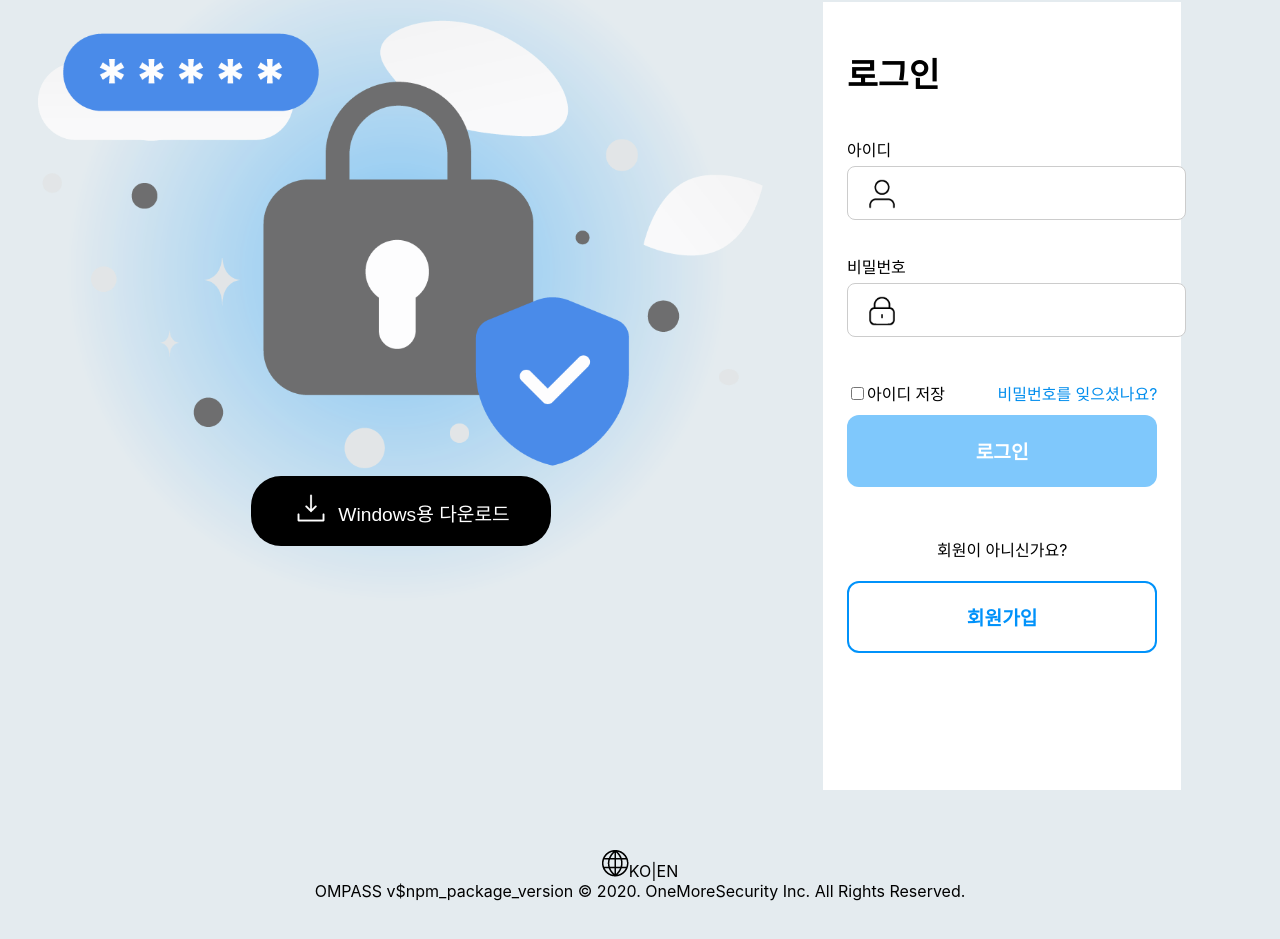
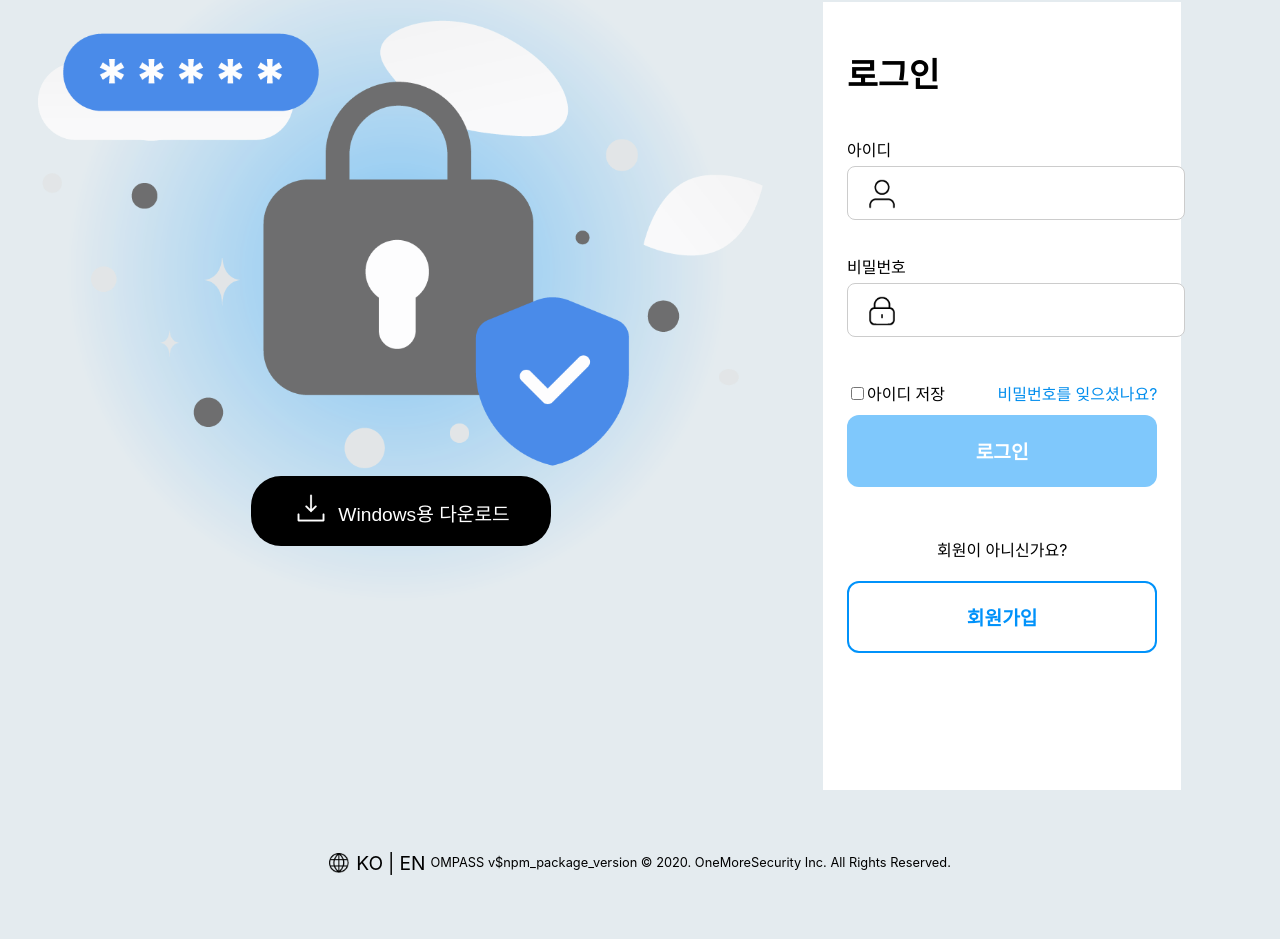
Before and after one commit to ing1355/OMPASSv2-ADMIN, a React (Create React App) app: page /login in a window 1280 px wide. Shown: the part 156-1095 px from the top of the page. After the commit the page ends 1069 px from the top, so only its background shows below. Built offline with nearby package versions, Linux system fonts and the light colour scheme.

Commit message:
login&account

```diff
--- a/src/Components/Account/CreateAccount.css
+++ b/src/Components/Account/CreateAccount.css
@@ -6,7 +6,7 @@
   background-color: white;
   border: none;
   width: 550px;
-  height: 800px;
+  height: 610px;
   padding: 50px;
 }
 
@@ -22,3 +22,18 @@
   font-size: 1.12rem;
   font-weight: 900;
 }
+
+.create_account_input {
+  width: 100%;
+  height: 45px;
+  border-radius: 8px;
+  font-size: 1rem;
+}
+
+.create_account_id_check {
+  width: 20%;
+  margin-left: 22px;
+  border-radius: 12px;
+  font-size: 0.9rem;
+  font-weight: 600;
+}
--- a/src/Components/Account/CreateAccount.tsx
+++ b/src/Components/Account/CreateAccount.tsx
@@ -9,17 +9,18 @@ const CreateAccount = () => {
   return (
     <>
     <div
-      className='create_account_container'
+      className='create_account_container absolute-center'
     >
       <div
-        className='create_account_header'
+        className='create_account_header mb30 content-center'
       >
         <img
           src={ompass_logo_image}
           width="38px"
+          style={{position: 'relative', top: '2px', right: '5px'}}
         />
         <span
-          className='main-color1 logo-title'
+          className='main-color1 logo-title mlr5'
         >OMPASS</span>
       </div>
 
@@ -106,24 +107,54 @@ const CreateAccount = () => {
         className='create_account_content'
         >
           <div>
+            <label>아이디</label>
+            <div
+              className='mb20'
+              style={{display: 'flex'}}
+            >
+              <input
+                type='text'
+                className='input-st1 create_account_input'
+              />
+              <button
+                className='button-st1 create_account_id_check'
+              >중복 확인</button>
+            </div>
+          </div>
+          <div>
             <label>이름</label>
-            <input />
+            <input
+              type='text'
+              className='input-st1 create_account_input mb20'
+            />
           </div>
           <div>
             <label>이메일</label>
-            <input />
+            <input
+              type='text'
+              className='input-st1 create_account_input mb20'
+            />
           </div>
           <div>
             <label>비밀번호</label>
-            <input />
+            <input
+              type='text'
+              className='input-st1 create_account_input mb20'
+            />
           </div>
           <div>
             <label>비밀번호 재확인</label>
-            <input />
+            <input
+              type='text'
+              className='input-st1 create_account_input mb20'
+            />
           </div>
           <div>
             <label>전화번호</label>
-            <input />
+            <input
+              type='text'
+              className='input-st1 create_account_input mb20'
+            />
           </div>
           <button
             className='button-st1 create_account_button'
--- a/src/Components/Login/Login.css
+++ b/src/Components/Login/Login.css
@@ -6,7 +6,8 @@
 
 /*  */
 .login_container {
-  padding: 3%
+  padding: 3%;
+  flex-direction: column;
 }
 
 .login_header {
@@ -49,11 +50,11 @@
 }
 
 .login_input {
-  width: 87%;
+  width: 86%;
   height: 50px;
   font-size: 1rem;
   border-radius: 8px;
-  padding-left: 65px;
+  padding-left: 67px;
 }
 
 .login-button {
@@ -63,3 +64,7 @@
   font-weight: 700;
   border-radius: 12px;
 }
+
+.login_locale {
+  cursor: pointer;
+}
--- a/src/Components/Login/Login.tsx
+++ b/src/Components/Login/Login.tsx
@@ -107,12 +107,26 @@ const Login = () => {
       <div
         className='login_footer content-center'
       >
-        <div>
-          <img src={locale_image} />
-          <span>KO</span>|
-          <span>EN</span>
+        <div
+          style={{fontSize: "1.2rem"}}
+        >
+          <img src={locale_image} width='20px' style={{position: 'relative', top: '3px', marginRight: '2px'}}/>
+          <span
+            className='mlr5 login_locale'
+            onClick={() => {
+              console.log('ko')
+            }}
+          >KO</span>|
+          <span
+            className='mlr5 login_locale'
+            onClick={() => {
+              console.log('en')
+            }}
+          >EN</span>
         </div>
-        <div>
+        <div
+          className='copyRight-style'
+        >
           {CopyRightText}
         </div>
       </div>
--- a/src/index.css
+++ b/src/index.css
@@ -17,9 +17,15 @@ code {
 /* center */
 .content-center {
   display: flex;
-  flex-direction: column;
   align-items: center;
   justify-content: center;
+}
+
+.absolute-center {
+  position: absolute;
+  top: 50%;
+  left: 50%;
+  transform: translate(-50%, -50%);
 }
 
 /* color */
@@ -84,14 +90,13 @@ code {
 }
 
 .text-box-st1::-webkit-scrollbar{
-  width: 26px;
-  padding-right: 10px;
+  width: 20px;
 }
 
 .text-box-st1::-webkit-scrollbar-thumb {
   background: #0092FA;
-  border-radius: 10px;
-  border: 5px solid white;
+  border-radius: 6px;
+  /* border: 5px solid white; */
 }
 
 .text-box-st1::-webkit-scrollbar-track{
@@ -101,6 +106,12 @@ code {
 .logo-title {
   font-size: 3rem;
   font-weight: 700;
+}
+
+/* copyright style */
+.copyRight-style {
+  font-size: 0.8rem;
+  font-weight: 400;
 }
 
 /* margin bottom */
@@ -136,3 +147,8 @@ code {
 /* .mt10 {
   margin-top: 10px;
 } */
+
+/* margin left right */
+.mlr5 {
+  margin: 0px 5px;
+}
--- a/src/index.tsx
+++ b/src/index.tsx
@@ -1,25 +1,13 @@
-import React from 'react';
-import ReactDOM from 'react-dom';
+import * as ReactDOM from 'react-dom/client';
 import './index.css';
 import App from './App';
 import { BrowserRouter } from 'react-router-dom';
-// const root = ReactDOM.createRoot(
-//   document.getElementById('root') as HTMLElement
-// );
+import reportWebVitals from './reportWebVitals';
 
-// root.render(
-//   <React.StrictMode>
-//     <BrowserRouter>
-//       <App />
-//     </BrowserRouter>
-//   </React.StrictMode>
-// );
-
-ReactDOM.render(
-  <React.StrictMode>
-    <BrowserRouter>
-      <App />
-    </BrowserRouter>
-  </React.StrictMode>,
-  document.getElementById('root')
+const root = ReactDOM.createRoot(document.getElementById("root") as HTMLElement);
+root.render(
+  <BrowserRouter>
+    <App />
+  </BrowserRouter>
 );
+reportWebVitals();
```
Also changed, not shown: public/manifest.json, public/ompass_logo_image.png (added).
